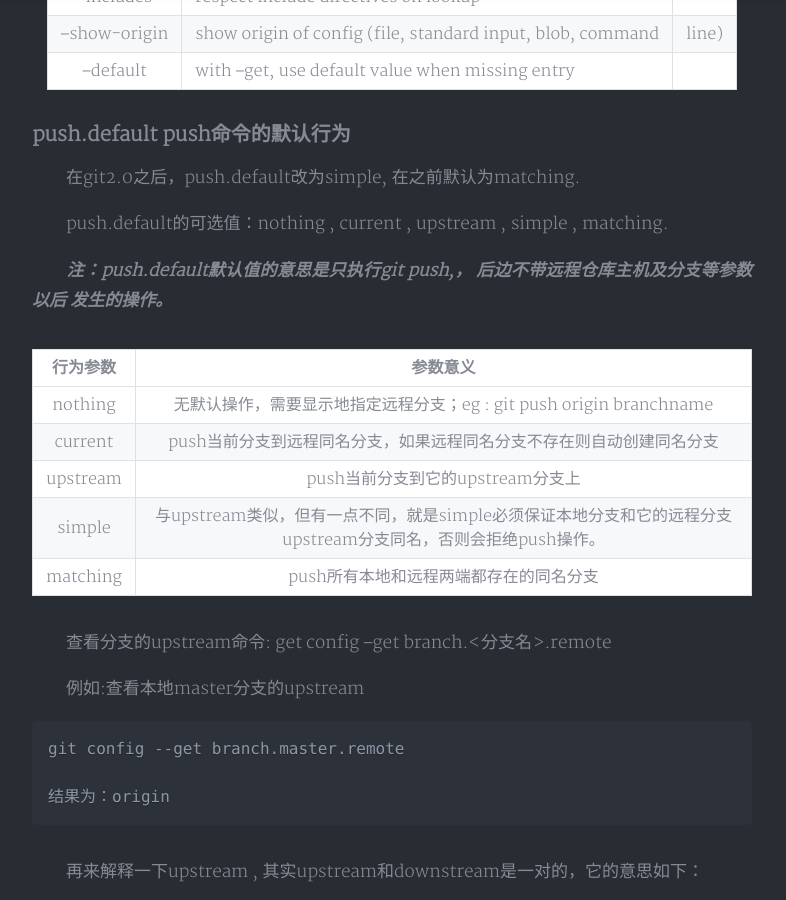
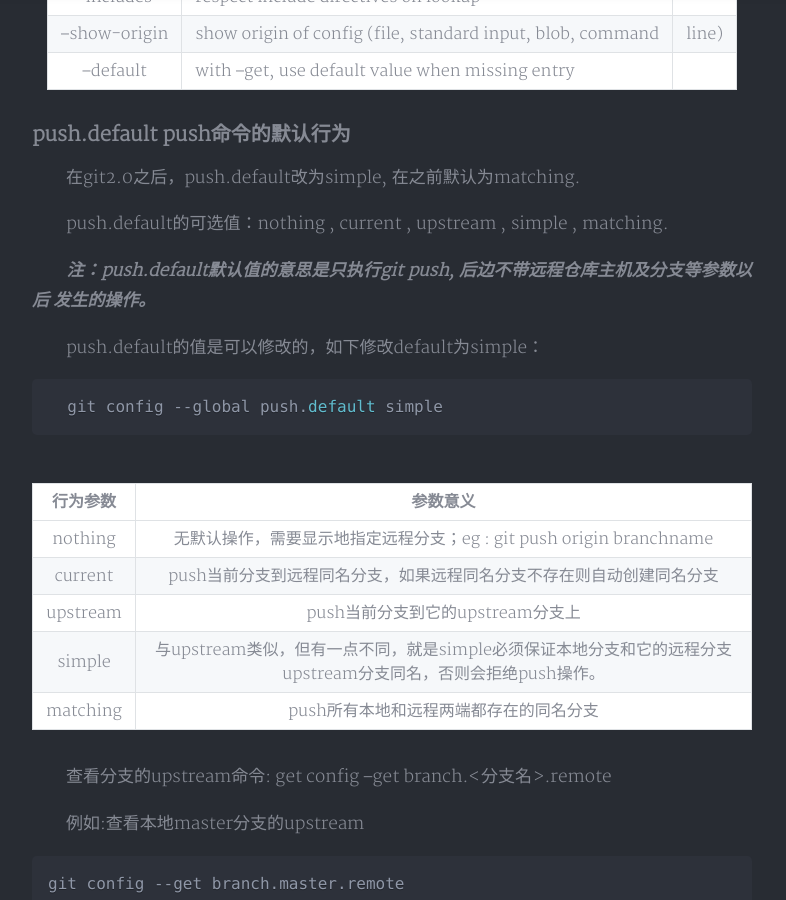
Before and after one commit to yeslsl/never-ever-ver-er-r.github.io, a Jekyll site: the page built from _posts/2019-07-01-git命令汇总及使用.md, in a window 1280 px wide and 900 px high, scrolled down 7749 px. Shown: the whole window, without its empty margins (248-1034 px from the left). Built offline with Jekyll 4.4.1, drawn with Linux system fonts in a browser that asks for light colours; nearby versions of some CDN libraries; a style sheet for code colours, icons or effects is not loaded.

Commit message:
git push push.default是可以修改的

````diff
--- a/_posts/2019-07-01-git命令汇总及使用.md
+++ b/_posts/2019-07-01-git命令汇总及使用.md
@@ -240,8 +240,13 @@ git reset - -soft commit_id // 回退到的版本会将当前版本缓存区与
 
 　　push.default的可选值：nothing , current , upstream , simple , matching.
 
- 　　**_注：push.default默认值的意思是只执行git push,， 后边不带远程仓库主机及分支等参数以后
+ 　　**_注：push.default默认值的意思是只执行git push, 后边不带远程仓库主机及分支等参数以后
  发生的操作。_**
+
+ 　　push.default的值是可以修改的，如下修改default为simple：
+ ```java
+  git config --global push.default simple
+ ```
 
 |行为参数|参数意义|
 |:---:|:---:|
````
